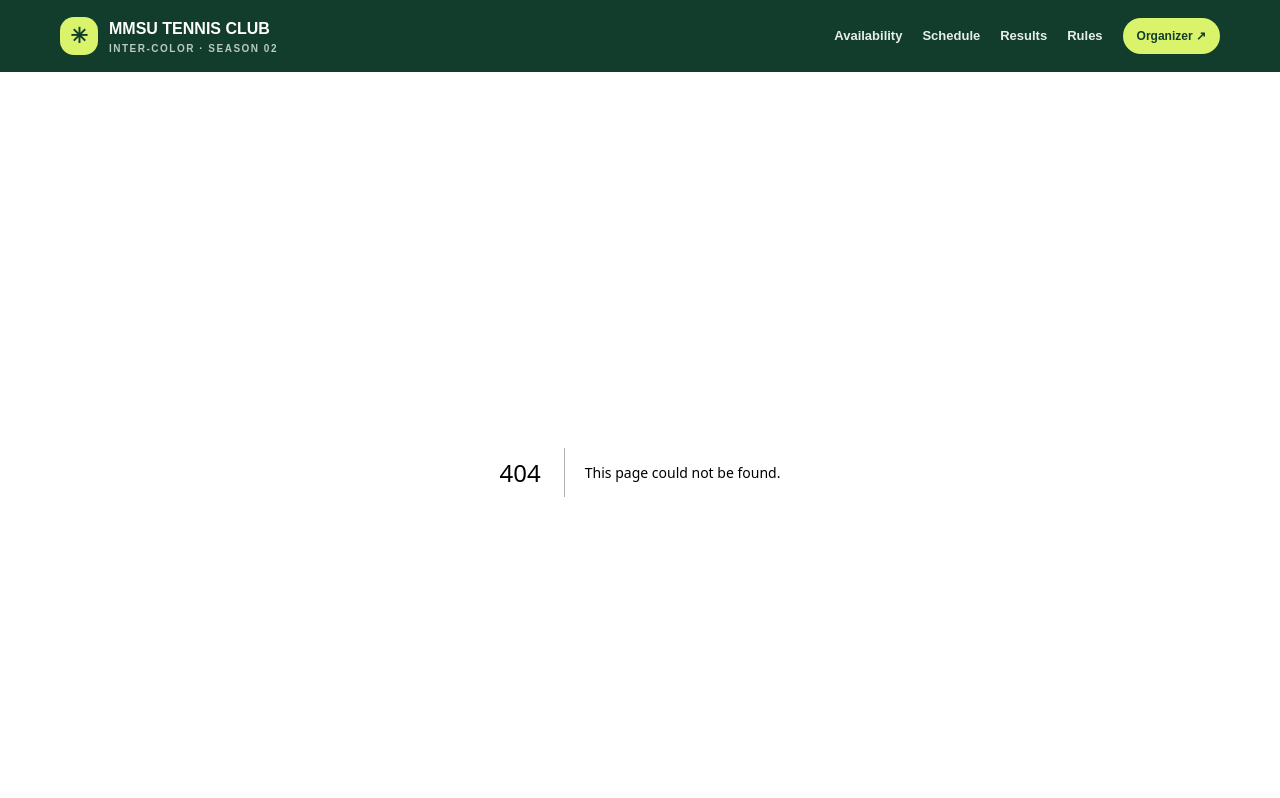
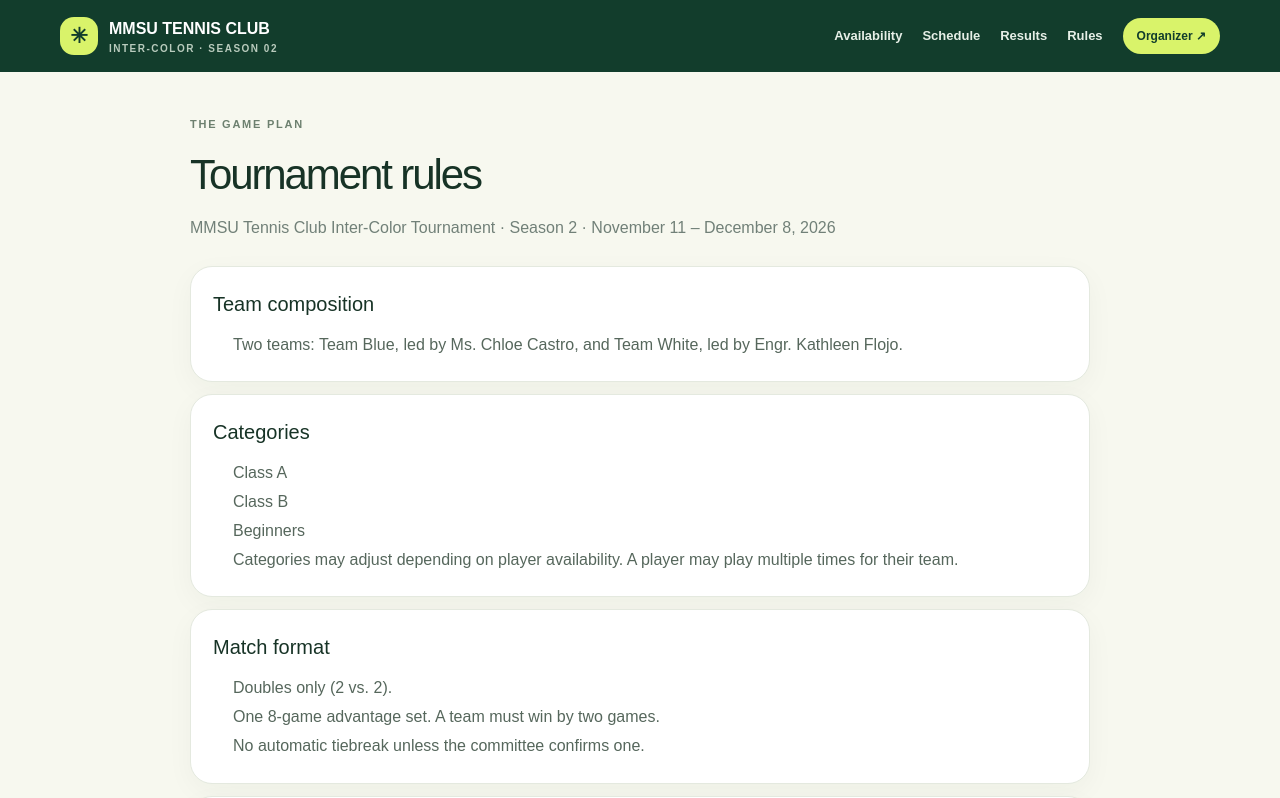
Before and after one commit to rovinocampoo/mmsu-tennis-inter-color-tournament, a Next.js app: page /rules in a window 1280 px wide. Before the commit this address had no page. Shown: the top 798 px of the page. Built offline with nearby package versions, Linux system fonts and the light colour scheme.

Commit message:
Implement tournament workflows: add src/app/rules/page.tsx

```diff
--- /dev/null
+++ b/src/app/rules/page.tsx
@@ -0,0 +1,2 @@
+const sections=[["Team composition",["Two teams: Team Blue, led by Ms. Chloe Castro, and Team White, led by Engr. Kathleen Flojo."]],["Categories",["Class A","Class B","Beginners","Categories may adjust depending on player availability. A player may play multiple times for their team."]],["Match format",["Doubles only (2 vs. 2).","One 8-game advantage set. A team must win by two games.","No automatic tiebreak unless the committee confirms one."]],["Scoring",["All games from every match played on a given day are totalled to produce that day’s aggregate score.","Overall championship point calculation is pending committee confirmation. Daily aggregate games must not be treated as championship points."]],["Match rules",["ITF rules apply, with local adaptations if needed.","Warm-up: 5 minutes maximum before each match.","Players must be present 10 minutes before scheduled match time.","No coaching during play. Respect officials and opponents."]],["Attire & conduct",["Players must wear their team color on December 8 and proper tennis attire.","Maintain sportsmanship and fair play. No abusive language or behavior.","Disputes are resolved by the Tournament Committee, whose decision is final."]],["Schedule",["Tournament dates and match order may be announced in advance or on the spot, subject to player availability and match balance.","Weekday matches start at 5:00 PM onwards, or earlier if all scheduled players are present."]]];
+export default function Rules(){return <main className="shell" style={{paddingTop:44,maxWidth:900}}><div className="eyebrow">THE GAME PLAN</div><h1 style={{fontSize:42,letterSpacing:"-.05em",margin:"10px 0"}}>Tournament rules</h1><p style={{color:"var(--muted)"}}>MMSU Tennis Club Inter-Color Tournament · Season 2 · November 11 – December 8, 2026</p><div style={{display:"grid",gap:12,marginTop:26}}>{sections.map(([title,items])=><section className="panel" key={title} style={{padding:22}}><h2 style={{fontSize:20,margin:"0 0 12px"}}>{title}</h2><ul style={{margin:0,paddingLeft:20,color:"#56675c",lineHeight:1.8}}>{(items as string[]).map(x=><li key={x}>{x}</li>)}</ul></section>)}</div></main>}
```
